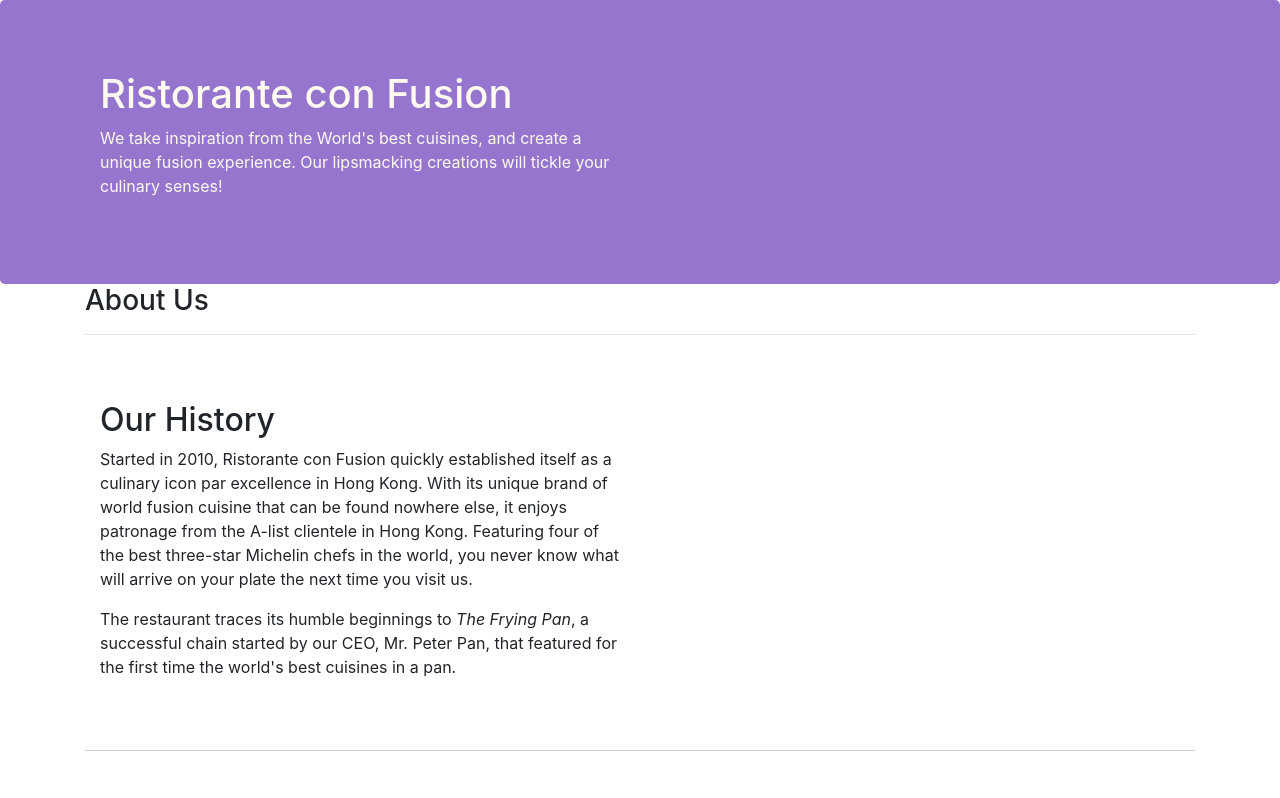
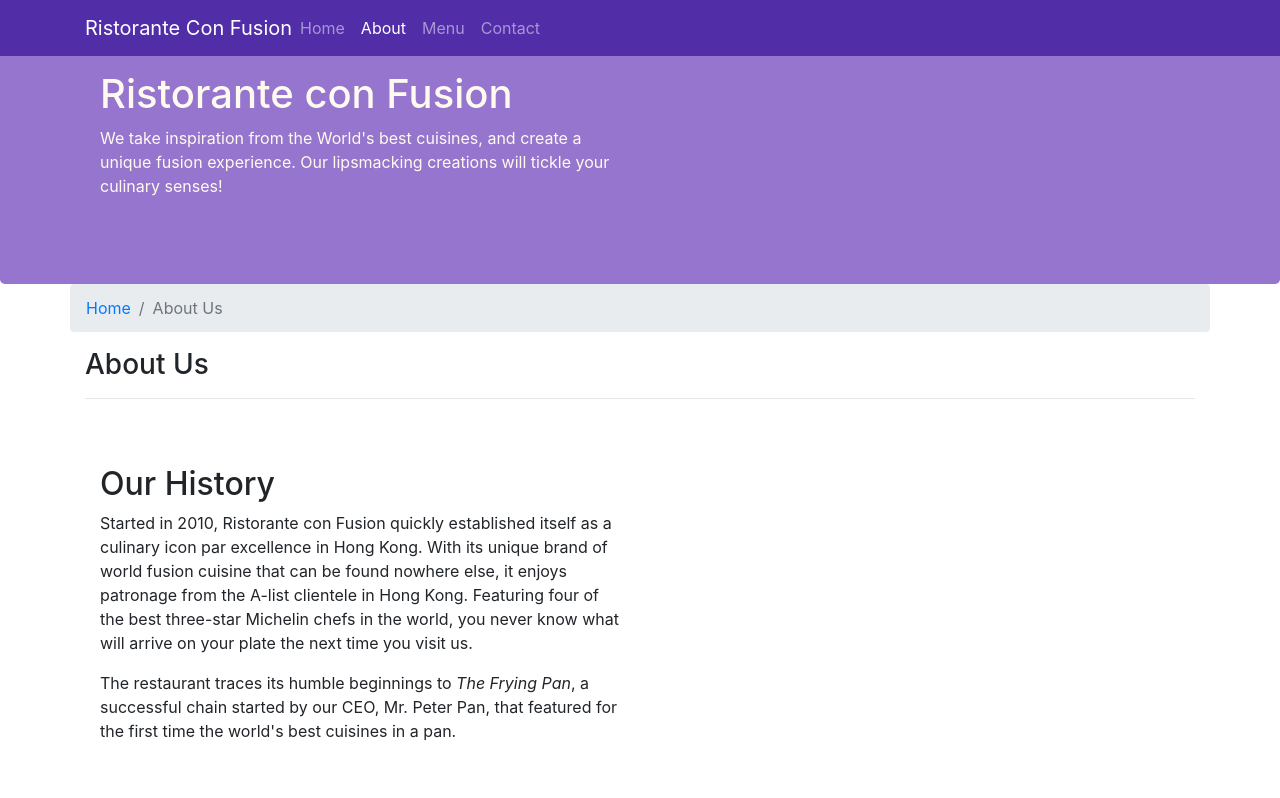
Before and after one commit to yzygoing/unraveled, a website: page aboutus.html in a window 1280 px wide. Shown: the top 798 px of the page. Drawn offline with nearby package versions, Linux system fonts and the light colour scheme.

Commit message:
navbar and breadcrumbs

```diff
--- a/aboutus.html
+++ b/aboutus.html
@@ -11,10 +11,25 @@
     <link rel="stylesheet" href="node_modules/bootstrap/dist/css/bootstrap.min.css">
     <link rel="stylesheet" href="css/styles.css">
     <title>Ristorante Con Fusion: About Us</title>
-
 </head>
 
 <body>
+    <nav class="navbar navbar-dark navbar-expand-sm fixed-top">
+        <div class="container">
+            <button class="navbar-toggler" type="button" data-toggle="collapse" data-target="#Navbar">
+                <span class="navbar-toggler-icon"></span>
+            </button>
+            <a class="navbar-brand mr-auto" href="./index.html"> Ristorante Con Fusion</a>
+            <div class="collapse navbar-collapse" id="Navbar">
+                <ul class="navbar-nav mr-auto">
+                    <li class="nav-item"><a class="nav-link" href="./index.html">Home</a></li>
+                    <li class="nav-item active"><a class="nav-link" href="#">About</a></li>
+                    <li class="nav-item"><a class="nav-link" href="#">Menu</a></li>
+                    <li class="nav-item"><a class="nav-link" href="#">Contact</a></li>
+                </ul>
+            </div>
+        </div>
+    </nav>
 
     <header class="jumbotron">
         <div class="container">
@@ -31,6 +46,10 @@
 
     <div class="container">
         <div class="row">
+            <ol class="col-12 breadcrumb">
+                <li class="breadcrumb-item"><a href="./index.html">Home</a></li>
+                <li class="breadcrumb-item active">About Us</li>
+            </ol>
             <div class="col-12">
                <h3>About Us</h3>
                 <hr>
@@ -71,11 +90,11 @@
 
     <footer class="footer">
         <div class="container">
-            <div class="row">
+            <div class="row row-footer">
                 <div class="col-4 offset-1 col-sm-2">
                     <h5>Links</h5>
                     <ul class="list-unstyled">
-                        <li><a href="#">Home</a></li>
+                        <li><a href="./index.html">Home</a></li>
                         <li><a href="#">About</a></li>
                         <li><a href="#">Menu</a></li>
                         <li><a href="#">Contact</a></li>
--- a/css/styles.css
+++ b/css/styles.css
@@ -30,3 +30,12 @@
     margin: 0px;
     color: #0f0f0f;
 }
+
+.body {
+    padding: 50px 0px 0px 0px 0px;
+    z-index: 0;
+}
+
+.navbar-dark {
+    background-color: #512DA8;
+}
```
Also changed, not shown: index.html (+19 -2 lines).
